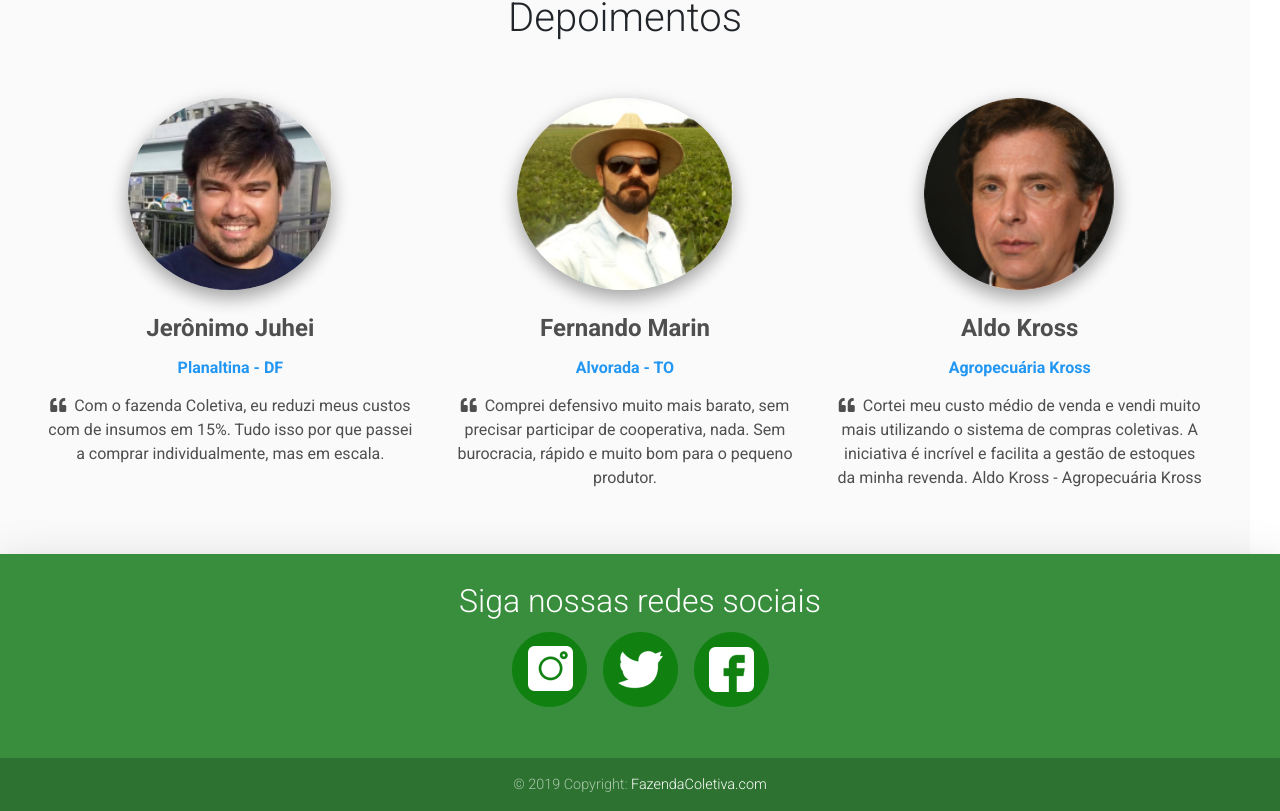
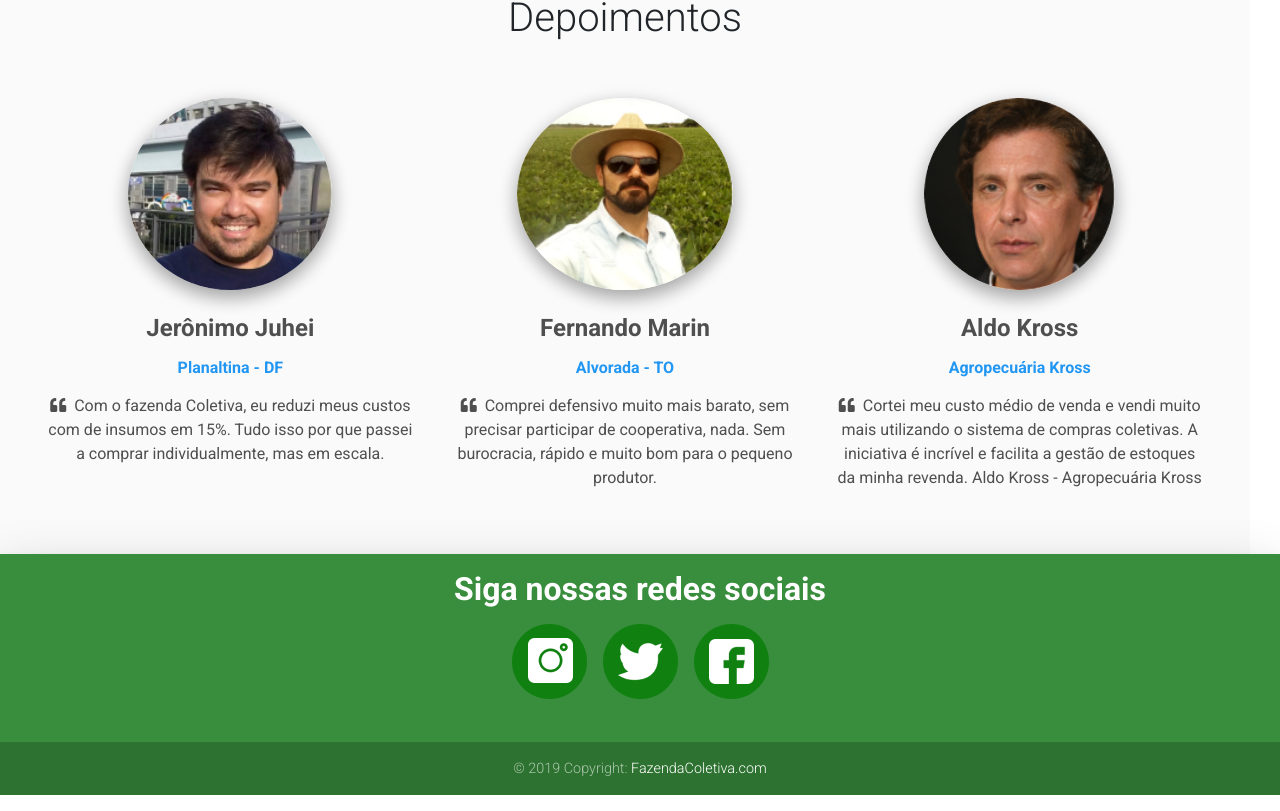
Before and after one commit to romulo5/fcoletiva, a React (Create React App) app: page / in a window 1280 px wide. Shown: the part 994-1805 px from the top of the page. Built offline with nearby package versions, Linux system fonts and the light colour scheme.

Commit message:
Ajuste Footer
Ajuste texto (bold)

```diff
--- a/src/components/Footer.js
+++ b/src/components/Footer.js
@@ -5,14 +5,15 @@ import face from "../assets/face.png";
 import insta from "../assets/insta.png";
 import twitter from "../assets/twitter.png";
 import "../App.css";
+import './footer.css';
 
 const Footer = () => {
   return (
-    <MDBFooter color="green darken-2" className="font-small pt-4 z-depth-3">
+    <MDBFooter color="green darken-2" className="font-small pt-2 z-depth-3">
       <MDBContainer fluid className="text-center text-md-left">
-        <MDBRow className="footer pt-1">
+        <MDBRow className="footer pt-2">
           <MDBCol size="sm" className="text-center">
-            <h2 className="title pb-1">Siga nossas redes sociais </h2>
+            <h2 className="title pb-2">Siga nossas redes sociais </h2>
             <a href="http://www.instagram.com/fazendacoletiva">
               <img className="insta " src={insta} alt="instagram" />
             </a>
--- /dev/null
+++ b/src/components/footer.css
@@ -0,0 +1,4 @@
+.title {
+    font-weight: bold;
+
+}
```
